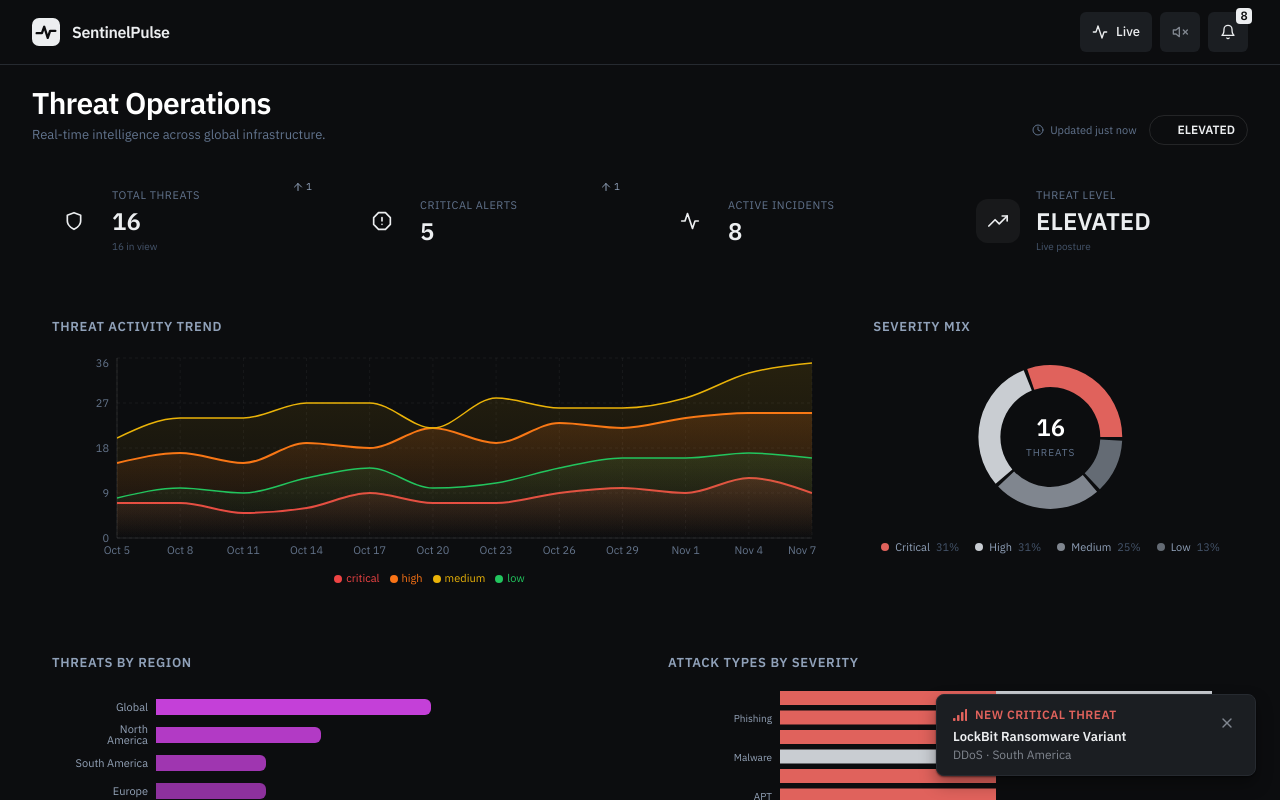
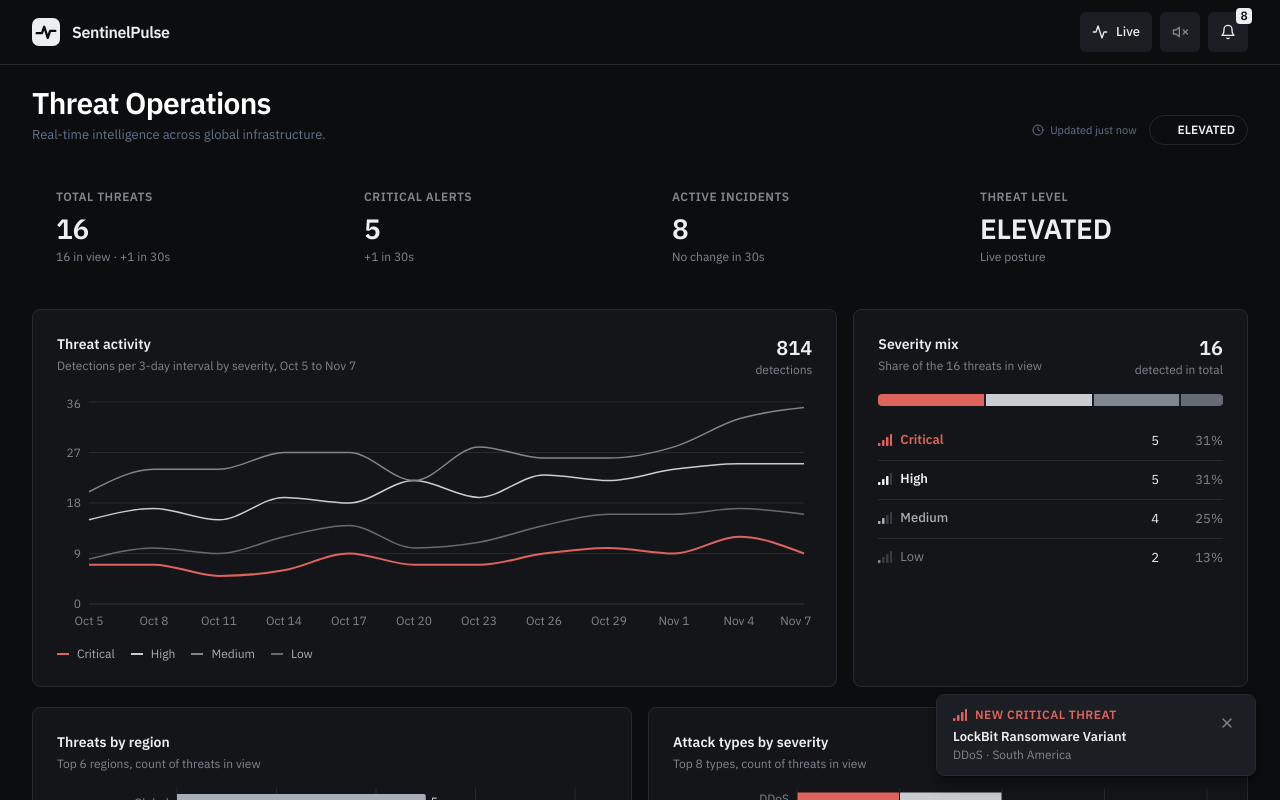
Before and after one commit to joemunene-by/sentinelpulse, a React (Vite) app: page / in a window 1280 px wide. Shown: the top 800 px of the page. Built offline with nearby package versions, Linux system fonts and the light colour scheme.

Commit message:
Rebuild the metric strip and charts with labelled values and monochrome series

```diff
--- /dev/null
+++ b/src/components/ChartParts.jsx
@@ -0,0 +1,59 @@
+export const axisTick = { fill: "#80868f", fontSize: 12, fontFamily: "IBM Plex Sans, system-ui, sans-serif" };
+export const gridStroke = "#262a30";
+
+export function PanelHeader({ title, subtitle, aside }) {
+  return (
+    <div className="mb-4 flex items-start justify-between gap-4">
+      <div className="min-w-0">
+        <h2 className="text-base font-semibold text-ink">{title}</h2>
+        {subtitle ? <p className="mt-1 text-xs text-ink-3">{subtitle}</p> : null}
+      </div>
+      {aside ? <div className="shrink-0 text-right">{aside}</div> : null}
+    </div>
+  );
+}
+
+export function Swatch({ color, line = false }) {
+  return (
+    <span
+      aria-hidden="true"
+      className={line ? "inline-block h-0.5 w-3" : "inline-block h-2 w-2"}
+      style={{ backgroundColor: color }}
+    />
+  );
+}
+
+export function LegendRow({ items, line = false }) {
+  return (
+    <div className="mt-3 flex flex-wrap gap-x-4 gap-y-1 text-xs text-ink-2">
+      {items.map((i) => (
+        <span key={i.name} className="inline-flex items-center gap-2">
+          <Swatch color={i.color} line={line} />
+          {i.name}
+        </span>
+      ))}
+    </div>
+  );
+}
+
+export function ChartTip({ active, payload, label, total }) {
+  if (!active || !payload?.length) return null;
+  const rows = payload.filter((p) => p.value > 0 || payload.length === 1);
+  return (
+    <div className="min-w-40 rounded-lg border border-line bg-raised px-3 py-2 text-xs shadow-pop">
+      {label ? <p className="mb-1 font-semibold text-ink">{label}</p> : null}
+      {rows.map((p) => (
+        <div key={p.name} className="flex items-center gap-2 py-px">
+          <Swatch color={p.color || p.payload?.fill} />
+          <span className="capitalize text-ink-2">{p.name}</span>
+          <span className="tnum ml-auto pl-4 font-medium text-ink">{p.value}</span>
+        </div>
+      ))}
+      {total ? (
+        <p className="tnum mt-1 flex border-t border-line pt-1 text-ink-3">
+          Total<span className="ml-auto text-ink-2">{rows.reduce((s, p) => s + (p.value || 0), 0)}</span>
+        </p>
+      ) : null}
+    </div>
+  );
+}
--- a/src/components/RegionBar.jsx
+++ b/src/components/RegionBar.jsx
@@ -1,45 +1,26 @@
-import { BarChart, Bar, XAxis, YAxis, ResponsiveContainer, Tooltip, Cell } from "recharts";
+import { BarChart, Bar, XAxis, YAxis, ResponsiveContainer, Tooltip, LabelList, CartesianGrid } from "recharts";
 import { countBy } from "../lib/threatUtils";
-
-function BarTip({ active, payload }) {
-  if (!active || !payload?.length) return null;
-  return (
-    <div className="glass-card px-3 py-2 text-xs">
-      <span className="font-semibold text-white">{payload[0].payload.name}</span>
-      <span className="ml-2 text-slate-400">{payload[0].value} threats</span>
-    </div>
-  );
-}
+import { PanelHeader, ChartTip, axisTick, gridStroke } from "./ChartParts";
 
 export default function RegionBar({ threats }) {
   const data = countBy(threats, "region").slice(0, 6);
 
   return (
-    <div className="glass-card p-5">
-      <h2 className="mb-4 text-sm font-semibold uppercase tracking-wider text-slate-400">
-        Threats by Region
-      </h2>
-      <div className="h-44">
+    <section className="panel p-4 sm:p-6">
+      <PanelHeader title="Threats by region" subtitle={`Top ${data.length} regions, count of threats in view`} />
+      <div className="h-52">
         <ResponsiveContainer width="100%" height="100%">
-          <BarChart data={data} layout="vertical" margin={{ left: 8, right: 16, top: 4, bottom: 4 }}>
-            <XAxis type="number" hide />
-            <YAxis
-              type="category"
-              dataKey="name"
-              width={96}
-              tick={{ fill: "#94a3b8", fontSize: 11 }}
-              axisLine={false}
-              tickLine={false}
-            />
-            <Tooltip cursor={{ fill: "rgba(255,255,255,0.04)" }} content={<BarTip />} />
-            <Bar dataKey="value" radius={[0, 6, 6, 0]} barSize={16}>
-              {data.map((_, i) => (
-                <Cell key={i} fill="#d946ef" fillOpacity={Math.max(0.35, 0.9 - i * 0.09)} />
-              ))}
+          <BarChart data={data} layout="vertical" margin={{ left: 0, right: 32, top: 0, bottom: 0 }}>
+            <CartesianGrid stroke={gridStroke} horizontal={false} />
+            <XAxis type="number" tick={axisTick} axisLine={false} tickLine={false} allowDecimals={false} />
+            <YAxis type="category" dataKey="name" width={120} tick={axisTick} axisLine={false} tickLine={false} />
+            <Tooltip cursor={{ fill: "rgba(236,238,240,0.04)" }} content={<ChartTip />} />
+            <Bar dataKey="value" name="Threats" fill="#a9aeb6" radius={[0, 2, 2, 0]} barSize={16} isAnimationActive={false}>
+              <LabelList dataKey="value" position="right" fill="#eceef0" fontSize={12} />
             </Bar>
           </BarChart>
         </ResponsiveContainer>
       </div>
-    </div>
+    </section>
   );
 }
--- a/src/components/SeverityDonut.jsx
+++ b/src/components/SeverityDonut.jsx
@@ -1,57 +1,47 @@
-import { PieChart, Pie, Cell, ResponsiveContainer, Tooltip } from "recharts";
 import { severityDistribution } from "../lib/threatUtils";
+import { PanelHeader } from "./ChartParts";
+import Severity from "./Severity";
 
-function DonutTip({ active, payload, windowTotal }) {
-  if (!active || !payload?.length) return null;
-  const d = payload[0];
-  const pct = windowTotal ? Math.round((d.value / windowTotal) * 100) : 0;
+// A 100% stacked bar plus a labelled breakdown: every value is readable
+// without hovering. `total` is the running count of everything detected.
+export default function SeverityDonut({ threats, total }) {
+  const data = severityDistribution(threats);
+  const windowTotal = data.reduce((s, d) => s + d.value, 0);
+  const pct = (v) => (windowTotal ? Math.round((v / windowTotal) * 100) : 0);
+
   return (
-    <div className="glass-card px-3 py-2 text-xs">
-      <span className="font-semibold text-white">{d.name}</span>
-      <span className="ml-2 text-slate-400">{pct}%</span>
-    </div>
+    <section className="panel h-full p-4 sm:p-6">
+      <PanelHeader
+        title="Severity mix"
+        subtitle={`Share of the ${windowTotal} threats in view`}
+        aside={
+          <>
+            <p className="tnum text-xl font-semibold text-ink">{(total ?? windowTotal).toLocaleString()}</p>
+            <p className="text-xs text-ink-3">detected in total</p>
+          </>
+        }
+      />
+
+      <div className="flex h-3 w-full gap-0.5 overflow-hidden rounded-sm bg-raised" role="img" aria-label="Severity share">
+        {data.filter((d) => d.value > 0).map((d) => (
+          <span key={d.name} style={{ width: `${(d.value / windowTotal) * 100}%`, backgroundColor: d.hex }} />
+        ))}
+      </div>
+
+      <table className="mt-4 w-full text-sm">
+        <thead className="sr-only">
+          <tr><th>Severity</th><th>Count</th><th>Share</th></tr>
+        </thead>
+        <tbody>
+          {data.map((d) => (
+            <tr key={d.name} className="border-b border-line last:border-b-0">
+              <td className="py-2"><Severity level={d.name} /></td>
+              <td className="tnum py-2 text-right text-ink">{d.value}</td>
+              <td className="tnum w-16 py-2 text-right text-ink-3">{pct(d.value)}%</td>
+            </tr>
+          ))}
+        </tbody>
+      </table>
+    </section>
   );
 }
-
-// `total` is the running cumulative count shown in the center; the ring and
-// legend show the live severity proportions of the current window.
-export default function SeverityDonut({ threats, total }) {
-  const data = severityDistribution(threats).filter((d) => d.value > 0);
-  const windowTotal = data.reduce((s, d) => s + d.value, 0);
-  const center = total ?? windowTotal;
-
-  return (
-    <div className="glass-card p-5">
-      <h2 className="mb-3 text-sm font-semibold uppercase tracking-wider text-slate-400">
-        Severity Mix
-      </h2>
-      <div className="relative h-44">
-        <ResponsiveContainer width="100%" height="100%">
-          <PieChart>
-            <Pie data={data} dataKey="value" nameKey="name" innerRadius={50} outerRadius={72} paddingAngle={3} stroke="none">
-              {data.map((d) => (
-                <Cell key={d.name} fill={d.hex} />
-              ))}
-            </Pie>
-            <Tooltip content={<DonutTip windowTotal={windowTotal} />} />
-          </PieChart>
-        </ResponsiveContainer>
-        <div className="pointer-events-none absolute inset-0 flex flex-col items-center justify-center">
-          <span className="text-2xl font-bold tabular-nums text-white">{center.toLocaleString()}</span>
-          <span className="text-[10px] uppercase tracking-widest text-slate-500">Threats</span>
-        </div>
-      </div>
-      <div className="mt-3 flex flex-wrap justify-center gap-x-4 gap-y-1">
-        {data.map((d) => (
-          <span key={d.name} className="flex items-center gap-1.5 text-[11px] text-slate-400">
-            <span className="h-2 w-2 rounded-full" style={{ backgroundColor: d.hex }} />
-            {d.name}
-            <span className="text-slate-600">
-              {windowTotal ? Math.round((d.value / windowTotal) * 100) : 0}%
-            </span>
-          </span>
-        ))}
-      </div>
-    </div>
-  );
-}
--- a/src/components/StatCard.jsx
+++ b/src/components/StatCard.jsx
@@ -1,38 +1,29 @@
-import { motion } from "framer-motion";
-import { FiArrowUp, FiArrowDown } from "react-icons/fi";
 import useCountUp from "../hooks/useCountUp";
+import { LevelBars } from "./Severity";
 
-// Summary metric tile. Numeric values count up on change; string values
-// (e.g. the threat-level label) render as-is. `delta` shows movement since
-// the last window.
-export default function StatCard({ label, value, icon: Icon, color, bg, hint, delta, index = 0 }) {
+function deltaText(delta) {
+  if (typeof delta !== "number") return null;
+  if (delta === 0) return "No change in 30s";
+  return `${delta > 0 ? "+" : "−"}${Math.abs(delta)} in 30s`;
+}
+
+// One cell of the metric strip. Numbers count up on change; the threat level
+// renders as a word with its level bars.
+export default function StatCard({ label, value, valueClass = "text-ink", bars, hint, delta }) {
   const numeric = typeof value === "number";
   const animated = useCountUp(numeric ? value : 0);
-  const showDelta = typeof delta === "number" && delta !== 0;
+  const change = deltaText(delta);
 
   return (
-    <motion.div
-      initial={{ opacity: 0, y: 20 }}
-      animate={{ opacity: 1, y: 0 }}
-      transition={{ delay: index * 0.08, duration: 0.4 }}
-      className="glass-card relative flex items-center gap-4 overflow-hidden p-5"
-    >
-      {showDelta && (
-        <span className="absolute right-3 top-3 flex items-center gap-0.5 text-[10px] text-slate-400">
-          {delta > 0 ? <FiArrowUp className="h-3 w-3" /> : <FiArrowDown className="h-3 w-3" />}
-          {Math.abs(delta)}
-        </span>
-      )}
-      <div className={`flex h-11 w-11 shrink-0 items-center justify-center rounded-xl ${bg}`}>
-        <Icon className={`h-5 w-5 ${color}`} />
-      </div>
-      <div className="min-w-0">
-        <p className="text-[11px] uppercase tracking-wider text-slate-500">{label}</p>
-        <p className={`text-2xl font-bold tabular-nums ${color}`}>
-          {numeric ? animated.toLocaleString() : value}
-        </p>
-        {hint ? <p className="text-[10px] text-slate-600">{hint}</p> : null}
-      </div>
-    </motion.div>
+    <div className="min-w-0 p-4 sm:p-6">
+      <p className="label">{label}</p>
+      <p className={`tnum mt-2 flex items-center gap-3 text-2xl sm:text-stat font-semibold tracking-[-0.01em] ${valueClass}`}>
+        {numeric ? animated.toLocaleString() : value}
+        {bars ? <LevelBars filled={bars} className="h-4 w-[19px]" /> : null}
+      </p>
+      <p className="tnum mt-1 text-xs text-ink-3">
+        {[hint, change].filter(Boolean).join(" · ")}
+      </p>
+    </div>
   );
 }
--- a/src/components/ThreatChart.jsx
+++ b/src/components/ThreatChart.jsx
@@ -1,110 +1,57 @@
-import {
-  AreaChart,
-  Area,
-  XAxis,
-  YAxis,
-  CartesianGrid,
-  Tooltip,
-  ResponsiveContainer,
-  Legend,
-} from "recharts";
+import { LineChart, Line, XAxis, YAxis, CartesianGrid, Tooltip, ResponsiveContainer } from "recharts";
 import { threatTrendData } from "../data/mockThreats";
+import { severityConfig } from "../lib/threatUtils";
+import { PanelHeader, LegendRow, ChartTip, axisTick, gridStroke } from "./ChartParts";
 
-const CustomTooltip = ({ active, payload, label }) => {
-  if (!active || !payload) return null;
-  return (
-    <div className="glass-card px-4 py-3 text-xs">
-      <p className="mb-2 font-semibold text-white">{label}</p>
-      {payload.map((entry) => (
-        <div key={entry.name} className="flex items-center gap-2">
-          <span
-            className="inline-block h-2 w-2 rounded-full"
-            style={{ backgroundColor: entry.color }}
-          />
-          <span className="capitalize text-slate-400">{entry.name}:</span>
-          <span className="font-mono text-white">{entry.value}</span>
-        </div>
-      ))}
-    </div>
-  );
-};
+const series = [
+  { key: "critical", name: "Critical", width: 2 },
+  { key: "high", name: "High", width: 1.5 },
+  { key: "medium", name: "Medium", width: 1.5 },
+  { key: "low", name: "Low", width: 1.5 },
+].map((s) => ({ ...s, color: severityConfig[s.name].hex }));
+
+const windowTotal = threatTrendData.reduce((sum, d) => sum + d.critical + d.high + d.medium + d.low, 0);
+const span = threatTrendData.length
+  ? `${threatTrendData[0].date} to ${threatTrendData[threatTrendData.length - 1].date}`
+  : "";
 
 export default function ThreatChart() {
   return (
-    <div className="glass-card p-5">
-      <h2 className="mb-4 text-sm font-semibold uppercase tracking-wider text-slate-400">
-        Threat Activity Trend
-      </h2>
+    <section className="panel h-full p-4 sm:p-6">
+      <PanelHeader
+        title="Threat activity"
+        subtitle={`Detections per 3-day interval by severity, ${span}`}
+        aside={
+          <>
+            <p className="tnum text-xl font-semibold text-ink">{windowTotal.toLocaleString()}</p>
+            <p className="text-xs text-ink-3">detections</p>
+          </>
+        }
+      />
       <div className="h-60">
         <ResponsiveContainer width="100%" height="100%">
-          <AreaChart data={threatTrendData}>
-            <defs>
-              <linearGradient id="gradCritical" x1="0" y1="0" x2="0" y2="1">
-                <stop offset="0%" stopColor="#ef4444" stopOpacity={0.3} />
-                <stop offset="100%" stopColor="#ef4444" stopOpacity={0} />
-              </linearGradient>
-              <linearGradient id="gradHigh" x1="0" y1="0" x2="0" y2="1">
-                <stop offset="0%" stopColor="#f97316" stopOpacity={0.3} />
-                <stop offset="100%" stopColor="#f97316" stopOpacity={0} />
-              </linearGradient>
-              <linearGradient id="gradMedium" x1="0" y1="0" x2="0" y2="1">
-                <stop offset="0%" stopColor="#eab308" stopOpacity={0.2} />
-                <stop offset="100%" stopColor="#eab308" stopOpacity={0} />
-              </linearGradient>
-              <linearGradient id="gradLow" x1="0" y1="0" x2="0" y2="1">
-                <stop offset="0%" stopColor="#22c55e" stopOpacity={0.2} />
-                <stop offset="100%" stopColor="#22c55e" stopOpacity={0} />
-              </linearGradient>
-            </defs>
-            <CartesianGrid strokeDasharray="3 3" stroke="rgba(255,255,255,0.05)" />
-            <XAxis
-              dataKey="date"
-              tick={{ fill: "#64748b", fontSize: 11 }}
-              axisLine={{ stroke: "rgba(255,255,255,0.1)" }}
-              tickLine={false}
-            />
-            <YAxis
-              tick={{ fill: "#64748b", fontSize: 11 }}
-              axisLine={{ stroke: "rgba(255,255,255,0.1)" }}
-              tickLine={false}
-            />
-            <Tooltip content={<CustomTooltip />} />
-            <Legend
-              wrapperStyle={{ fontSize: 11, color: "#94a3b8" }}
-              iconType="circle"
-              iconSize={8}
-            />
-            <Area
-              type="monotone"
-              dataKey="critical"
-              stroke="#ef4444"
-              fill="url(#gradCritical)"
-              strokeWidth={2}
-            />
-            <Area
-              type="monotone"
-              dataKey="high"
-              stroke="#f97316"
-              fill="url(#gradHigh)"
-              strokeWidth={2}
-            />
-            <Area
-              type="monotone"
-              dataKey="medium"
-              stroke="#eab308"
-              fill="url(#gradMedium)"
-              strokeWidth={1.5}
-            />
-            <Area
-              type="monotone"
-              dataKey="low"
-              stroke="#22c55e"
-              fill="url(#gradLow)"
-              strokeWidth={1.5}
-            />
-          </AreaChart>
+          <LineChart data={threatTrendData} margin={{ top: 8, right: 8, bottom: 0, left: -16 }}>
+            <CartesianGrid stroke={gridStroke} vertical={false} />
+            <XAxis dataKey="date" tick={axisTick} axisLine={{ stroke: gridStroke }} tickLine={false} minTickGap={24} dy={4} />
+            <YAxis tick={axisTick} axisLine={false} tickLine={false} allowDecimals={false} width={48} />
+            <Tooltip content={<ChartTip />} cursor={{ stroke: "#363b43" }} />
+            {series.map((s) => (
+              <Line
+                key={s.key}
+                type="monotone"
+                dataKey={s.key}
+                name={s.name}
+                stroke={s.color}
+                strokeWidth={s.width}
+                dot={false}
+                activeDot={{ r: 3, strokeWidth: 0, fill: s.color }}
+                isAnimationActive={false}
+              />
+            ))}
+          </LineChart>
         </ResponsiveContainer>
       </div>
-    </div>
+      <LegendRow items={series} line />
+    </section>
   );
 }
--- a/src/components/TypeStack.jsx
+++ b/src/components/TypeStack.jsx
@@ -1,54 +1,29 @@
-import { BarChart, Bar, XAxis, YAxis, ResponsiveContainer, Tooltip, Legend } from "recharts";
+import { BarChart, Bar, XAxis, YAxis, ResponsiveContainer, Tooltip, CartesianGrid } from "recharts";
 import { typeSeverityData, severityConfig, SEVERITIES } from "../lib/threatUtils";
+import { PanelHeader, LegendRow, ChartTip, axisTick, gridStroke } from "./ChartParts";
 
-function StackTip({ active, payload, label }) {
-  if (!active || !payload?.length) return null;
-  const total = payload.reduce((s, p) => s + (p.value || 0), 0);
-  return (
-    <div className="glass-card px-3 py-2 text-xs">
-      <p className="mb-1 font-semibold text-white">{label}</p>
-      {payload
-        .filter((p) => p.value > 0)
-        .map((p) => (
-          <div key={p.name} className="flex items-center gap-2">
-            <span className="h-2 w-2 rounded-full" style={{ backgroundColor: p.color }} />
-            <span className="text-slate-400">{p.name}</span>
-            <span className="ml-auto font-mono text-white">{p.value}</span>
-          </div>
-        ))}
-      <p className="mt-1 border-t border-white/5 pt-1 text-slate-500">Total {total}</p>
-    </div>
-  );
-}
+const legend = SEVERITIES.map((s) => ({ name: s, color: severityConfig[s].hex }));
 
 export default function TypeStack({ threats }) {
   const data = typeSeverityData(threats).slice(0, 8);
 
   return (
-    <div className="glass-card p-5">
-      <h2 className="mb-4 text-sm font-semibold uppercase tracking-wider text-slate-400">
-        Attack Types by Severity
-      </h2>
-      <div className="h-44">
+    <section className="panel p-4 sm:p-6">
+      <PanelHeader title="Attack types by severity" subtitle={`Top ${data.length} types, count of threats in view`} />
+      <div className="h-52">
         <ResponsiveContainer width="100%" height="100%">
-          <BarChart data={data} layout="vertical" margin={{ left: 8, right: 16, top: 0, bottom: 0 }}>
-            <XAxis type="number" hide />
-            <YAxis
-              type="category"
-              dataKey="type"
-              width={104}
-              tick={{ fill: "#94a3b8", fontSize: 10 }}
-              axisLine={false}
-              tickLine={false}
-            />
-            <Tooltip cursor={{ fill: "rgba(255,255,255,0.04)" }} content={<StackTip />} />
-            <Legend wrapperStyle={{ fontSize: 10, color: "#94a3b8" }} iconType="circle" iconSize={7} />
+          <BarChart data={data} layout="vertical" margin={{ left: 0, right: 16, top: 0, bottom: 0 }}>
+            <CartesianGrid stroke={gridStroke} horizontal={false} />
+            <XAxis type="number" tick={axisTick} axisLine={false} tickLine={false} allowDecimals={false} />
+            <YAxis type="category" dataKey="type" width={124} tick={axisTick} axisLine={false} tickLine={false} interval={0} />
+            <Tooltip cursor={{ fill: "rgba(236,238,240,0.04)" }} content={<ChartTip total />} />
             {SEVERITIES.map((sev) => (
-              <Bar key={sev} dataKey={sev} stackId="s" fill={severityConfig[sev].hex} barSize={14} />
+              <Bar key={sev} dataKey={sev} stackId="s" fill={severityConfig[sev].hex} barSize={14} stroke="#131518" strokeWidth={1} isAnimationActive={false} />
             ))}
           </BarChart>
         </ResponsiveContainer>
       </div>
-    </div>
+      <LegendRow items={legend} />
+    </section>
   );
 }
```
